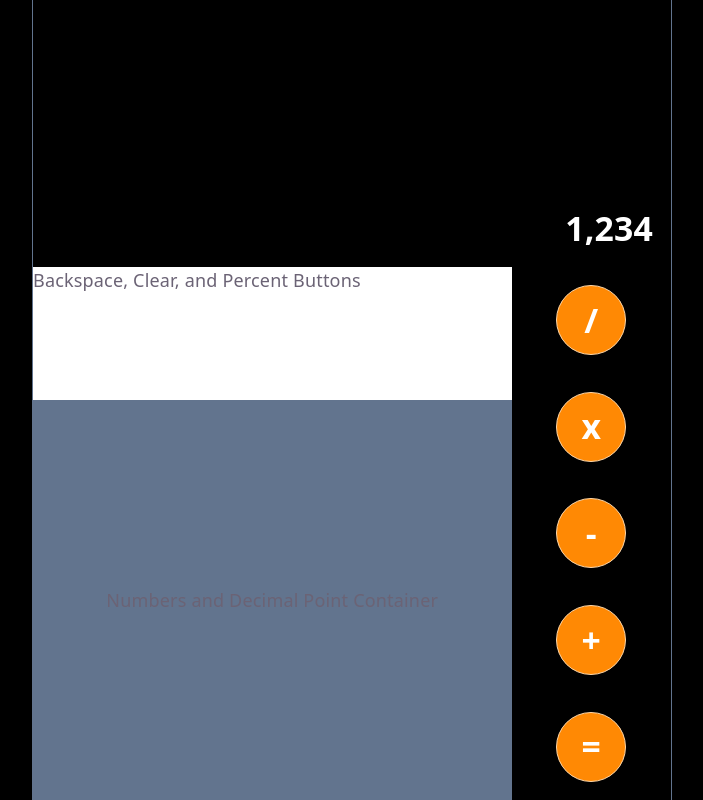
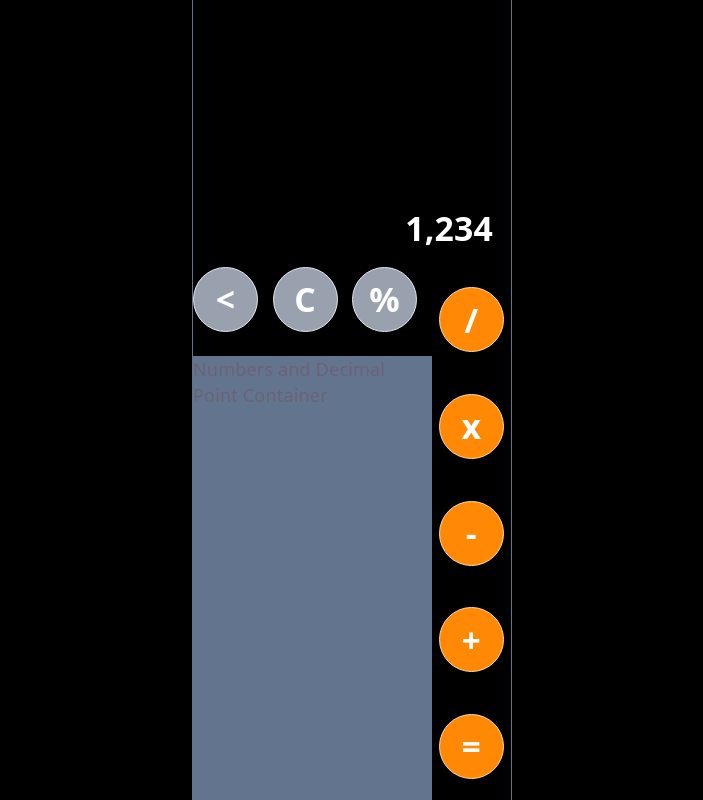
Before and after one commit to courtneytruong/Calculator, a React (Vite) app in the folder calculator-react-app/: page / in a window 1280 px wide. Shown: the whole page, without its empty margins (288-991 px from the left). Built offline with nearby package versions, Linux system fonts and the light colour scheme.

Commit message:
backspace percent and clear buttons in place.

```diff
--- /dev/null
+++ b/calculator-react-app/src/components/BackspaceClearPercentButtons.jsx
@@ -0,0 +1,11 @@
+function BackspaceClearPercentButtons({ BackspaceClearPercentButton }) {
+  return (
+    <div className="flex h-1/3 w-full text-3xl font-bold text-white">
+      <button className="bg-gray-400 border-1 border-gray-200 hover:bg-gray-500 items-center justify-center w-[65px] h-[65px] rounded-full">
+        {BackspaceClearPercentButton}
+      </button>
+    </div>
+  );
+}
+
+export default BackspaceClearPercentButtons;
--- a/calculator-react-app/src/components/BackspaceClearPercentButtonsContainer.jsx
+++ b/calculator-react-app/src/components/BackspaceClearPercentButtonsContainer.jsx
@@ -1,7 +1,18 @@
+import BackspaceClearPercentButtons from "./BackspaceClearPercentButtons";
+
+const BackspaceClearPercentButton = ["<", "C", "%"];
+
 function BackspaceClearPercentButtonsContainer() {
   return (
-    <div className="bg-white w-full h-1/4">
-      Backspace, Clear, and Percent Buttons
+    <div className="w-full h-1/6">
+      <div className="flex justify-center w-full h-full">
+        {BackspaceClearPercentButton.map((BackspaceClearPercentButton) => (
+          <BackspaceClearPercentButtons
+            key={BackspaceClearPercentButton}
+            BackspaceClearPercentButton={BackspaceClearPercentButton}
+          ></BackspaceClearPercentButtons>
+        ))}
+      </div>
     </div>
   );
 }
--- a/calculator-react-app/src/components/CalculatorBody.jsx
+++ b/calculator-react-app/src/components/CalculatorBody.jsx
@@ -3,7 +3,7 @@ import CalculatorButtonContainer from "./CalculatorButtonContainer";
 
 function CalculatorBody() {
   return (
-    <div className="border-x-1 border-slate-500 h-screen w-1/2">
+    <div className="border-x-1 border-slate-500 h-screen w-1/4">
       <CalculatorDisplay></CalculatorDisplay>
       <CalculatorButtonContainer></CalculatorButtonContainer>
     </div>
--- a/calculator-react-app/src/components/NumberButtonContainer.jsx
+++ b/calculator-react-app/src/components/NumberButtonContainer.jsx
@@ -3,7 +3,7 @@ import NumbersDecimalPointContainer from "./NumbersDecimalPointContainer";
 
 function NumberButtonContainer() {
   return (
-    <div className="flex-col justify-center items-center bg-slate-500 w-3/4 h-full">
+    <div className="flex-col justify-center items-center w-3/4 h-full">
       <BackspaceClearPercentButtonsContainer></BackspaceClearPercentButtonsContainer>
       <NumbersDecimalPointContainer></NumbersDecimalPointContainer>
     </div>
--- a/calculator-react-app/src/components/NumbersDecimalPointContainer.jsx
+++ b/calculator-react-app/src/components/NumbersDecimalPointContainer.jsx
@@ -1,6 +1,6 @@
 function NumbersDecimalPointContainer() {
   return (
-    <div className="flex justify-center items-center bg-slate-500 w-full h-3/4">
+    <div className="flex bg-slate-500 w-full h-5/6">
       Numbers and Decimal Point Container
     </div>
   );
--- a/calculator-react-app/src/components/OperatorButton.jsx
+++ b/calculator-react-app/src/components/OperatorButton.jsx
@@ -1,7 +1,7 @@
 function OperatorButton({ operator }) {
   return (
     <div className="flex justify-center items-center h-1/5 w-full text-3xl font-bold text-white">
-      <button className="bg-orange-400 border-1 border-orange-200 items-center justify-center w-[70px] h-[70px] rounded-full">
+      <button className="bg-orange-400 border-1 border-orange-200 hover:bg-orange-500 items-center justify-center w-[65px] h-[65px] rounded-full">
         {operator}
       </button>
     </div>
```
